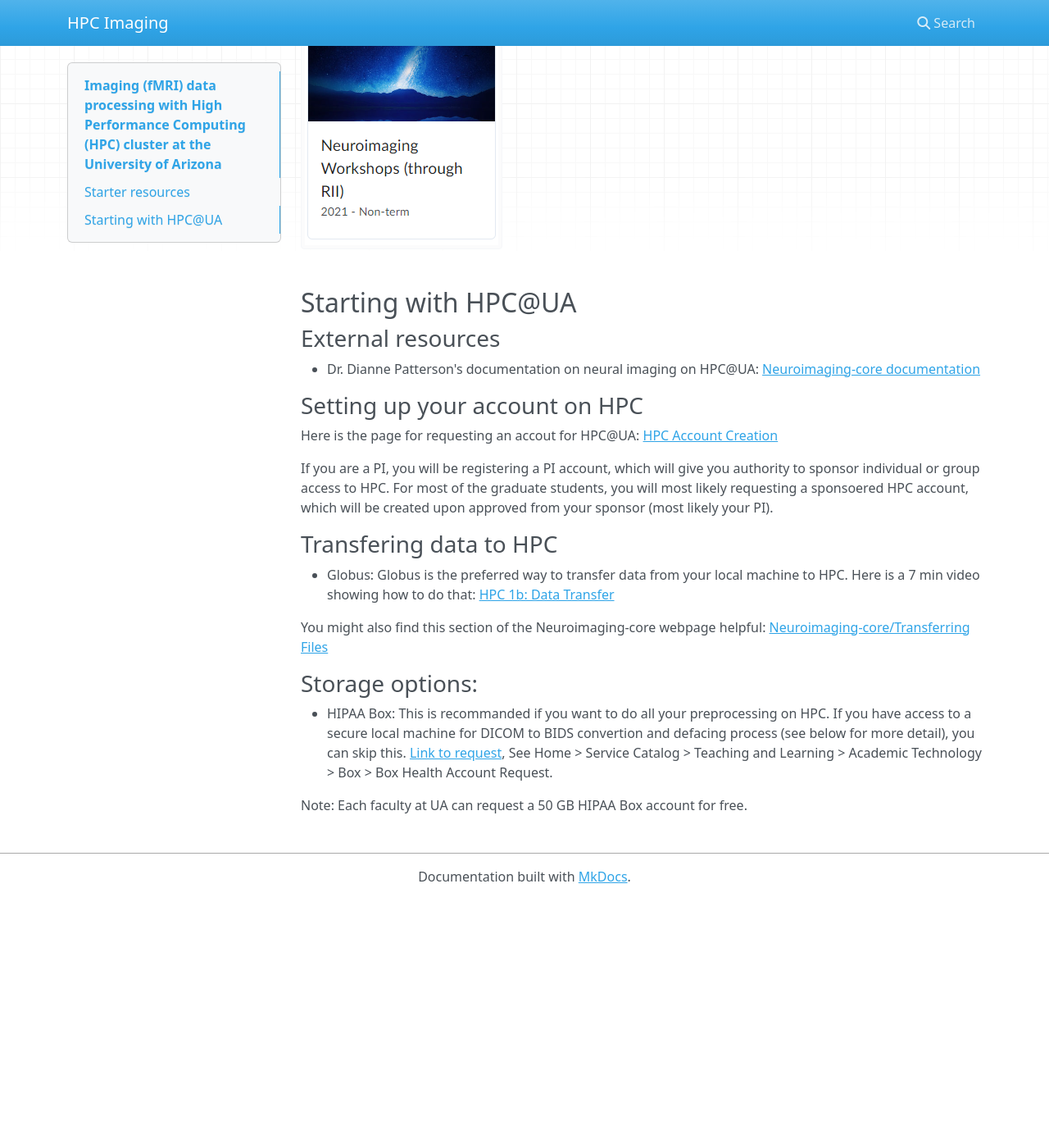
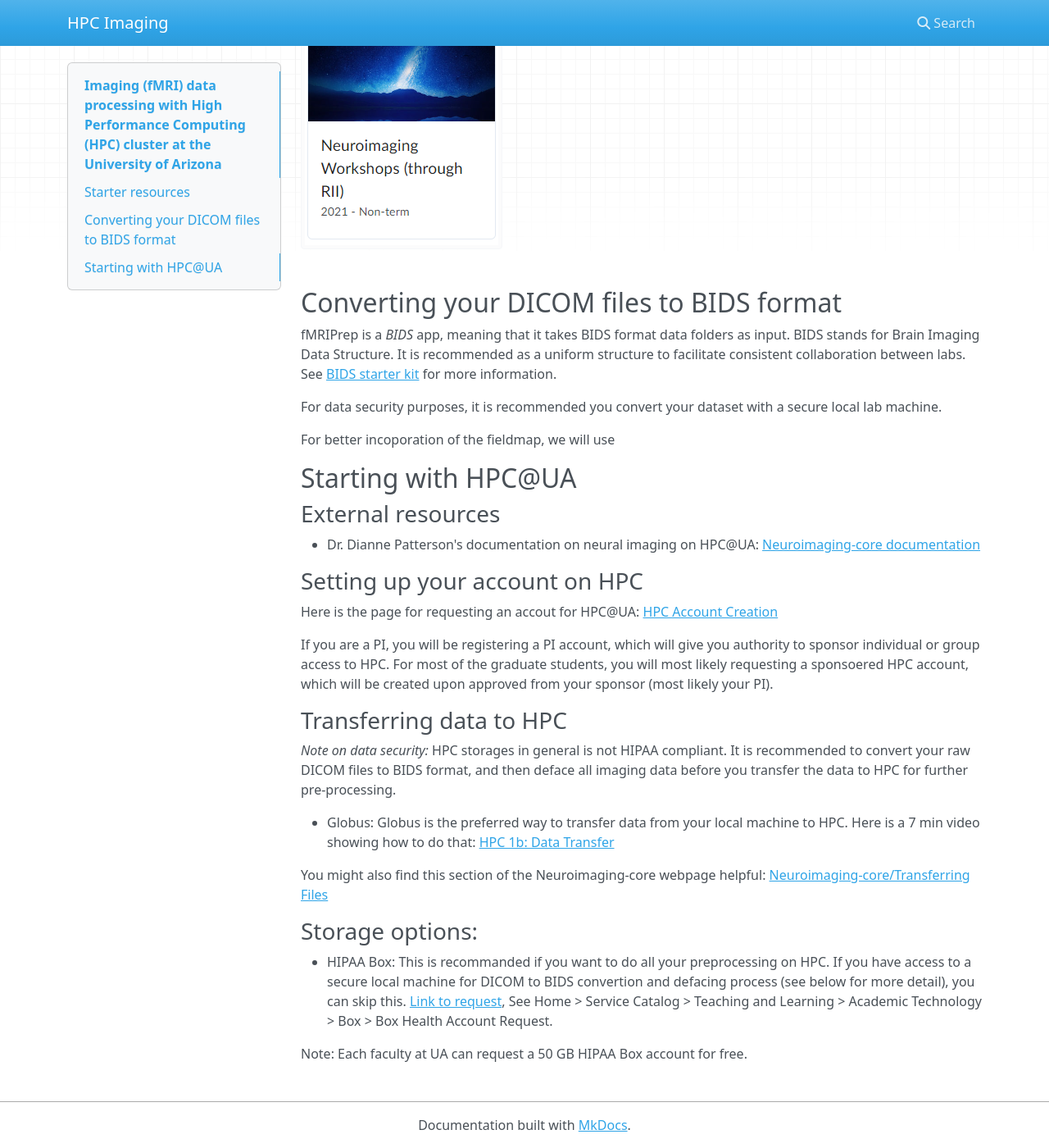
Before and after one commit to Diheng/HPC_imaging, an MkDocs documentation site: the page built from docs/index.md, in a window 1280 px wide and 1400 px high, scrolled down 757 px. Shown: the whole window at 82% size. Built offline with MkDocs 1.6.1, drawn with Linux system fonts in a browser that asks for light colours; nearby versions of some CDN libraries; before the commit the page ends 1854 px from its top, so only the background shows below that.

Commit message:
Added a bit about HIPAA
Deface your data before transferring it to HPC

```diff
--- a/docs/index.md
+++ b/docs/index.md
@@ -25,6 +25,15 @@ Join Neuroimaging Workshops group (on D2L) for more imaging data processing work
 
 ![D2L_site](img/D2L.png)
 
+
+## Converting your DICOM files to BIDS format
+
+fMRIPrep is a *BIDS* app, meaning that it takes BIDS format data folders as input. BIDS stands for Brain Imaging Data Structure. It is recommended as a uniform structure to facilitate consistent collaboration between labs. See [BIDS starter kit](https://bids-standard.github.io/bids-starter-kit/) for more information.
+
+For data security purposes, it is recommended you convert your dataset with a secure local lab machine.
+
+For better incoporation of the fieldmap, we will use
+
 ## Starting with HPC@UA
 
 ### External resources
@@ -36,7 +45,9 @@ Here is the page for requesting an accout for HPC@UA: [HPC Account Creation](htt
 
 If you are a PI, you will be registering a PI account, which will give you authority to sponsor individual or group access to HPC. For most of the graduate students, you will most likely requesting a sponsoered HPC account, which will be created upon approved from your sponsor (most likely your PI).
 
-### Transfering data to HPC
+### Transferring data to HPC
+
+*Note on data security:* HPC storages in general is not HIPAA compliant. It is recommended to convert your raw DICOM files to BIDS format, and then deface all imaging data before you transfer the data to HPC for further pre-processing.
 
 - Globus:
 Globus is the preferred way to transfer data from your local machine to HPC. Here is a 7 min video showing how to do that: [HPC 1b: Data Transfer](https://arizona.openclass.ai/resource/lesson-619ed67e898b4fb790c4e52a)
```
